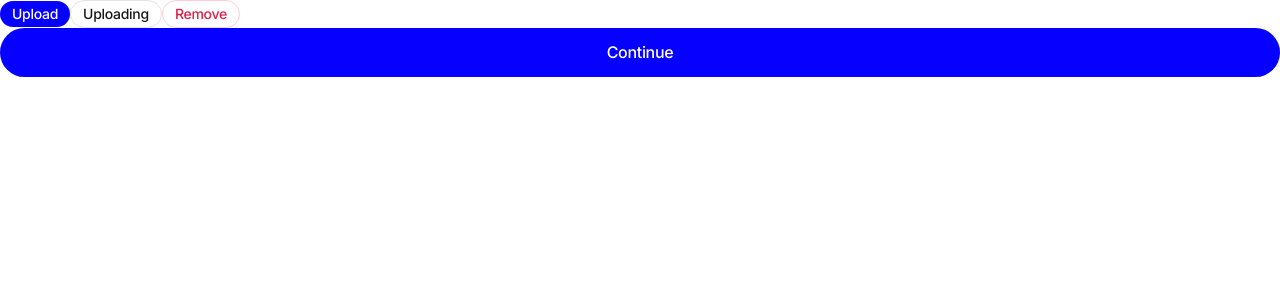
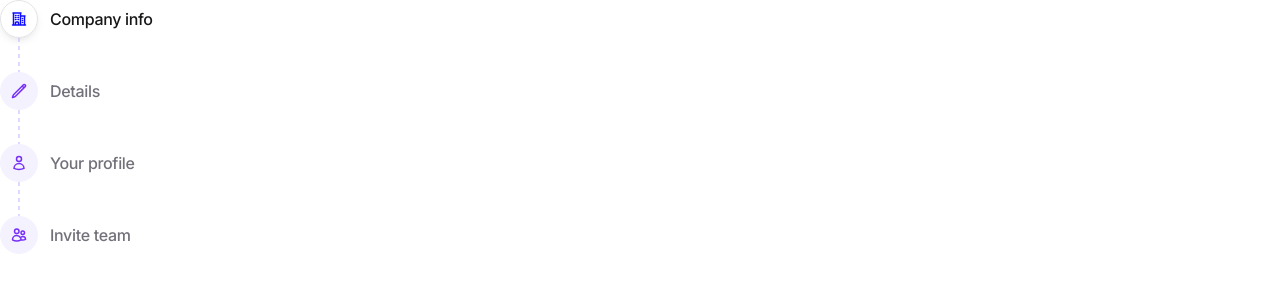
Before and after one commit to Fredobumma/hiry-assignment, a Next.js app: page /company-onboarding in a window 1280 px wide. Shown: the top 300 px of the page. Built offline with nearby package versions, Linux system fonts and the light colour scheme.

Commit message:
--feat:: nav list

```diff
--- a/app/company-onboarding/layout.tsx
+++ b/app/company-onboarding/layout.tsx
@@ -1,3 +1,5 @@
+import { NavList } from "@/components";
+
 export default function Layout({
 	children,
 }: Readonly<{
@@ -5,30 +7,7 @@ export default function Layout({
 }>) {
 	return (
 		<main>
-			<button
-				type="button"
-				className="bg-secondary font-medium leading-button py-1 px-3 rounded-button text-white text-sm tracking-step hover:bg-primary transition ease-in-out duration-500"
-			>
-				Upload
-			</button>
-			<button
-				type="button"
-				className="border border-noColor font-medium leading-button py-1 px-3 rounded-button text-sm tracking-step hover:bg-secondary hover:text-white hover:border-secondary transition ease-in-out duration-500"
-			>
-				Uploading
-			</button>
-			<button
-				type="button"
-				className="border border-remove font-medium leading-button py-1 px-3 rounded-button text-remove text-sm tracking-step hover:bg-remove hover:text-white hover:border-remove transition ease-in-out duration-500"
-			>
-				Remove
-			</button>
-			<button
-				type="submit"
-				className="bg-secondary font-medium leading-button tracking-subheading p-3.5 rounded-button text-white w-full hover:bg-primary transition ease-in-out duration-500"
-			>
-				Continue
-			</button>
+			<NavList />
 			{children}
 		</main>
 	);
--- /dev/null
+++ b/components/NavList.tsx
@@ -0,0 +1,83 @@
+"use client";
+
+import Link from "next/link";
+import { usePathname } from "next/navigation";
+
+import {
+	CompanyInfoSvg,
+	DetailsSvg,
+	DottedLineSvg,
+	InviteTeamSvg,
+	LineSvg,
+	ProfileSvg,
+	ProgressSvg,
+} from "./svgs";
+
+const NavList = () => {
+	const pathname = usePathname();
+
+	const listItems = [
+		{
+			href: "/company-onboarding",
+			title: "Company info",
+			Icon: CompanyInfoSvg,
+		},
+		{
+			href: "/company-onboarding/details",
+			title: "Details",
+			Icon: DetailsSvg,
+		},
+		{
+			href: "/company-onboarding/profile",
+			title: "Your profile",
+			Icon: ProfileSvg,
+		},
+		{
+			href: "/company-onboarding/invite-team",
+			title: "Invite team",
+			Icon: InviteTeamSvg,
+		},
+	];
+	const progressIndex = listItems.findIndex(({ href }) => href === pathname);
+
+	return (
+		<nav>
+			<ul className="">
+				{listItems.map(({ href, title, Icon }, i) => (
+					<li key={i} className="h-fit">
+						<Link
+							href={href}
+							className={`font-medium flex gap-3 items-center leading-subheading tracking-subheading ${
+								href === pathname ? "" : "text-tertiary"
+							}`}
+						>
+							{progressIndex > i ? (
+								<span className="bg-accent border border-accent p-2.5 rounded-button">
+									<ProgressSvg />
+								</span>
+							) : (
+								<span
+									className={`border p-2.5 rounded-button ${
+										pathname === href
+											? "border-noColor shadow-navItem"
+											: "bg-inActiveNav border-inActiveNav"
+									}`}
+								>
+									<Icon />
+								</span>
+							)}{" "}
+							{title}
+						</Link>
+						{i + 1 < listItems.length && (
+							<span className="inline-block px-line -mb-2">
+								{progressIndex > i ? <LineSvg /> : <DottedLineSvg />}
+							</span>
+						)}
+					</li>
+				))}
+			</ul>
+		</nav>
+	);
+};
+
+export default NavList;
--- /dev/null
+++ b/components/index.ts
@@ -0,0 +1 @@
+export { default as NavList } from "./NavList";
--- /dev/null
+++ b/components/svgs.tsx
@@ -0,0 +1,127 @@
+export const CompanyInfoSvg = () => (
+	<svg
+		width="16"
+		height="16"
+		viewBox="0 0 16 16"
+		fill="none"
+		xmlns="http://www.w3.org/2000/svg"
+	>
+		<path
+			d="M1.5 14H14.5M2.5 2V14M9.5 2V14M13.5 5V14M4.5 4.5H5M4.5 6.5H5M4.5 8.5H5M7 4.5H7.5M7 6.5H7.5M7 8.5H7.5M4.5 14V11.75C4.5 11.3358 4.83579 11 5.25 11H6.75C7.16421 11 7.5 11.3358 7.5 11.75V14M2 2H10M9.5 5H14M11.5 7.5H11.505V7.505H11.5V7.5ZM11.5 9.5H11.505V9.505H11.5V9.5ZM11.5 11.5H11.505V11.505H11.5V11.5Z"
+			stroke="#0E0CFF"
+			strokeWidth="1.5"
+			strokeLinecap="round"
+			strokeLinejoin="round"
+		/>
+	</svg>
+);
+
+export const DetailsSvg = () => (
+	<svg
+		width="16"
+		height="16"
+		viewBox="0 0 16 16"
+		fill="none"
+		xmlns="http://www.w3.org/2000/svg"
+	>
+		<g clipPath="url(#clip0_3597_658)">
+			<path
+				d="M11.2411 2.99111L12.3661 1.86612C12.8543 1.37796 13.6457 1.37796 14.1339 1.86612C14.622 2.35427 14.622 3.14573 14.1339 3.63388L4.55479 13.213C4.20234 13.5654 3.76762 13.8245 3.28993 13.9668L1.5 14.5L2.03319 12.7101C2.17548 12.2324 2.43456 11.7977 2.78701 11.4452L11.2411 2.99111ZM11.2411 2.99111L13 4.74999"
+				stroke="#7730F7"
+				strokeWidth="1.5"
+				strokeLinecap="round"
+				strokeLinejoin="round"
+			/>
+		</g>
+		<defs>
+			<clipPath id="clip0_3597_658">
+				<rect width="16" height="16" fill="white" />
+			</clipPath>
+		</defs>
+	</svg>
+);
+
+export const ProfileSvg = () => (
+	<svg
+		width="16"
+		height="16"
+		viewBox="0 0 16 16"
+		fill="none"
+		xmlns="http://www.w3.org/2000/svg"
+	>
+		<path
+			d="M10.5 4C10.5 5.38071 9.38069 6.5 7.99998 6.5C6.61926 6.5 5.49998 5.38071 5.49998 4C5.49998 2.61929 6.61926 1.5 7.99998 1.5C9.38069 1.5 10.5 2.61929 10.5 4Z"
+			stroke="#7730F7"
+			strokeWidth="1.5"
+			strokeLinecap="round"
+			strokeLinejoin="round"
+		/>
+		<path
+			d="M3.00073 13.4122C3.0476 10.6913 5.26789 8.5 7.99998 8.5C10.7321 8.5 12.9525 10.6914 12.9992 13.4124C11.4774 14.1107 9.78424 14.5 8.00019 14.5C6.21597 14.5 4.52271 14.1106 3.00073 13.4122Z"
+			stroke="#7730F7"
+			strokeWidth="1.5"
+			strokeLinecap="round"
+			strokeLinejoin="round"
+		/>
+	</svg>
+);
+
+export const InviteTeamSvg = () => (
+	<svg
+		width="16"
+		height="16"
+		viewBox="0 0 16 16"
+		fill="none"
+		xmlns="http://www.w3.org/2000/svg"
+	>
+		<path
+			d="M10 12.7517C10.5553 12.9133 11.1425 13 11.75 13C12.7358 13 13.6683 12.7718 14.4976 12.3652C14.4992 12.327 14.5 12.2886 14.5 12.25C14.5 10.7312 13.2688 9.5 11.75 9.5C10.8046 9.5 9.97068 9.97701 9.47572 10.7035M10 12.7517V12.75C10 12.0081 9.80989 11.3105 9.47572 10.7035M10 12.7517C9.99999 12.7755 9.99978 12.7992 9.99939 12.8229C8.75824 13.5702 7.30432 14 5.75 14C4.19568 14 2.74176 13.5702 1.50061 12.8229C1.50021 12.7986 1.5 12.7743 1.5 12.75C1.5 10.4028 3.40279 8.5 5.75 8.5C7.35528 8.5 8.75269 9.38999 9.47572 10.7035M8 4.25C8 5.49264 6.99264 6.5 5.75 6.5C4.50736 6.5 3.5 5.49264 3.5 4.25C3.5 3.00736 4.50736 2 5.75 2C6.99264 2 8 3.00736 8 4.25ZM13.5 5.75C13.5 6.7165 12.7165 7.5 11.75 7.5C10.7835 7.5 10 6.7165 10 5.75C10 4.7835 10.7835 4 11.75 4C12.7165 4 13.5 4.7835 13.5 5.75Z"
+			stroke="#7730F7"
+			strokeWidth="1.5"
+			strokeLinecap="round"
+			strokeLinejoin="round"
+		/>
+	</svg>
+);
+
+export const DottedLineSvg = () => (
+	<svg
+		width="2"
+		height="36"
+		viewBox="0 0 2 36"
+		fill="none"
+		xmlns="http://www.w3.org/2000/svg"
+	>
+		<path d="M1 0V36" stroke="#C1B1FE" strokeDasharray="4 4" />
+	</svg>
+);
+
+export const LineSvg = () => (
+	<svg
+		width="2"
+		height="36"
+		viewBox="0 0 2 36"
+		fill="none"
+		xmlns="http://www.w3.org/2000/svg"
+	>
+		<path d="M1 0V36" stroke="#97D80B" />
+	</svg>
+);
+
+export const ProgressSvg = () => (
+	<svg
+		width="16"
+		height="16"
+		viewBox="0 0 16 16"
+		fill="none"
+		xmlns="http://www.w3.org/2000/svg"
+	>
+		<path
+			d="M3 8.5L7 12.5L13 3.5"
+			stroke="#49670D"
+			strokeWidth="1.5"
+			strokeLinecap="round"
+			strokeLinejoin="round"
+		/>
+	</svg>
+);
--- a/tailwind.config.ts
+++ b/tailwind.config.ts
@@ -14,13 +14,20 @@ export default {
 			borderColor: {
 				remove: "#FECDD3",
 			},
+			boxShadow: {
+				navItem:
+					"0px 4px 8px -2px rgba(31, 41, 55, 0.10), 0px 2px 4px -2px rgba(31, 41, 55, 0.06)",
+			},
 			colors: {
+				accent: "#DCFF7A",
+				inActiveNav: "#F4F2FF",
+				noColor: "#E4E4E7",
 				primary: "#18181B",
+				remove: "#E11D48",
+				secondary: "#0500FF",
 				step: "#71717A",
 				subheading: "#52525B",
-				secondary: "#0500FF",
-				noColor: "#E4E4E7",
-				remove: "#E11D48",
+				tertiary: "#71717A",
 			},
 			fontSize: {
 				heading: "32px",
@@ -31,13 +38,16 @@ export default {
 				step: "-0.28px",
 			},
 			lineHeight: {
+				button: "130%",
 				heading: "120%",
-				button: "130%",
 				subheading: "150%",
 			},
 			maxWidth: {
 				maximum: "1920px",
 			},
+			spacing: {
+				line: "18px",
+			},
 		},
 	},
 	plugins: [],
```
